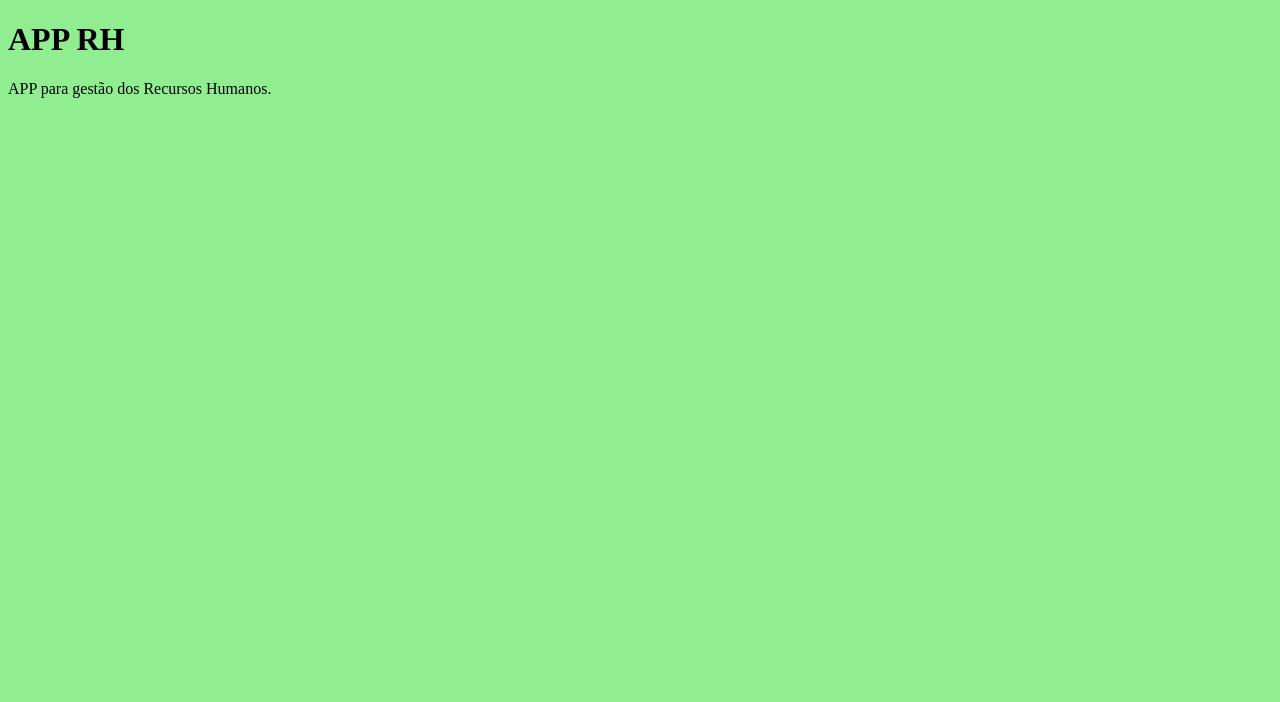
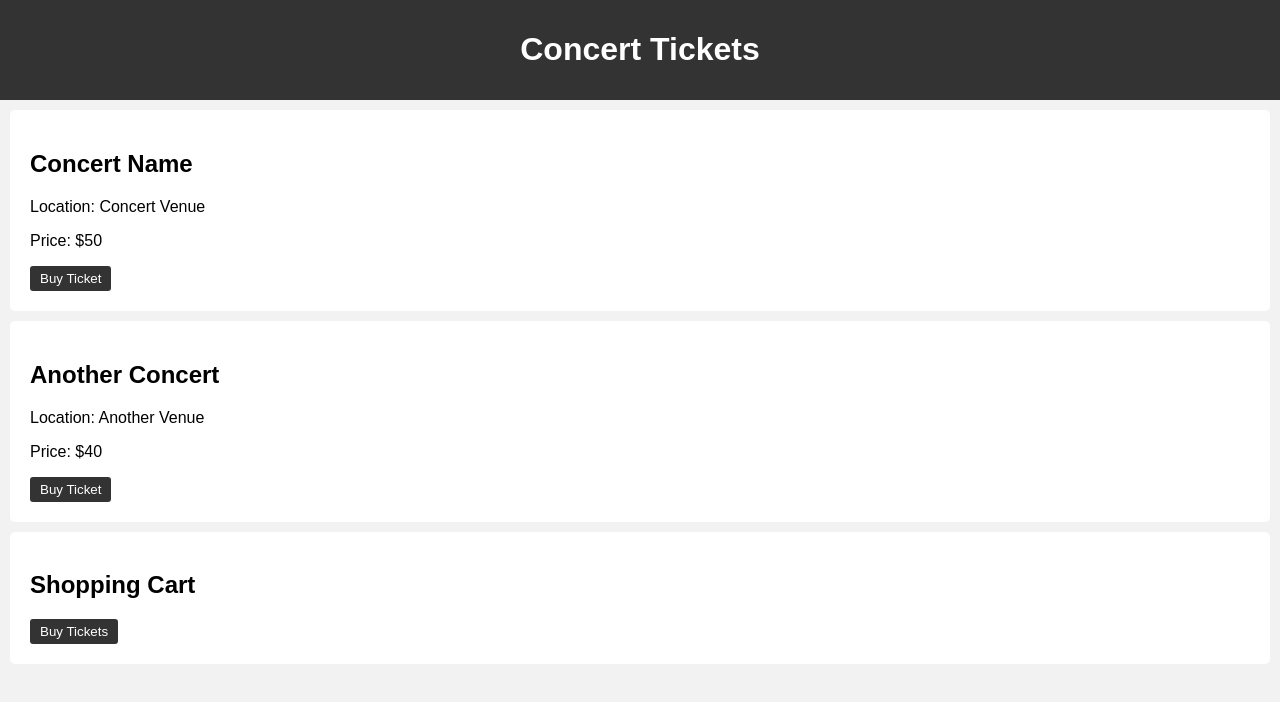
Before and after one commit to gitlabsdsupp/AppRH, a plain HTML site: page index.html in a window 1280 px wide. Drawn offline with Linux system fonts and the light colour scheme.

Commit message:
DEV approval for changes in AppRH: Crie um site visualmente estético. Deverão aparecer vários concertos disponíveis e o seu respetivo preço e localização. Cada concerto deverá ter um botão de comprar e, ao clicar nesse botão, o bilhete irá ser adicionado ao carrinho. Quando o utilizador for ao carrinho, deverão aparecer todos os eventos comprados. Dentro do carrinho deverá ser possível comprar o bilhete.

```diff
--- a/index.html
+++ b/index.html
@@ -1,15 +1,80 @@
 <!DOCTYPE html>
 <html>
 <head>
-    <title>APP RH</title>
+    <title>Concert Tickets</title>
     <style>
         body {
-            background-color: lightgreen;
+            font-family: Arial, sans-serif;
+            background-color: #f2f2f2;
+            margin: 0;
+            padding: 0;
+        }
+        header {
+            background-color: #333;
+            color: #fff;
+            text-align: center;
+            padding: 10px 0;
+        }
+        .concert {
+            background-color: #fff;
+            padding: 20px;
+            margin: 10px;
+            border-radius: 5px;
+        }
+        button {
+            background-color: #333;
+            color: #fff;
+            padding: 5px 10px;
+            border: none;
+            border-radius: 3px;
+            cursor: pointer;
+        }
+        button:hover {
+            background-color: #555;
+        }
+        .cart {
+            background-color: #fff;
+            padding: 20px;
+            margin: 10px;
+            border-radius: 5px;
         }
     </style>
 </head>
 <body>
-    <h1>APP RH</h1>
-    <p>APP para gestão dos Recursos Humanos.</p>
+    <header>
+        <h1>Concert Tickets</h1>
+    </header>
+    <div class="concert">
+        <h2>Concert Name</h2>
+        <p>Location: Concert Venue</p>
+        <p>Price: $50</p>
+        <button onclick="addToCart()">Buy Ticket</button>
+    </div>
+    <div class="concert">
+        <h2>Another Concert</h2>
+        <p>Location: Another Venue</p>
+        <p>Price: $40</p>
+        <button onclick="addToCart()">Buy Ticket</button>
+    </div>
+    <div class="cart">
+        <h2>Shopping Cart</h2>
+        <ul id="cartItems"></ul>
+        <button onclick="buyTickets()">Buy Tickets</button>
+    </div>
+    <script>
+        function addToCart() {
+            // Add selected concert to shopping cart
+            var cartItems = document.getElementById('cartItems');
+            var item = document.createElement('li');
+            item.textContent = "Concert Name - $50";
+            cartItems.appendChild(item);
+        }
+
+        function buyTickets() {
+            // Process purchase of tickets in shopping cart
+            alert('Tickets purchased successfully!');
+            // You can add more functionality here, like sending a request to a payment gateway
+        }
+    </script>
 </body>
 </html>
```
